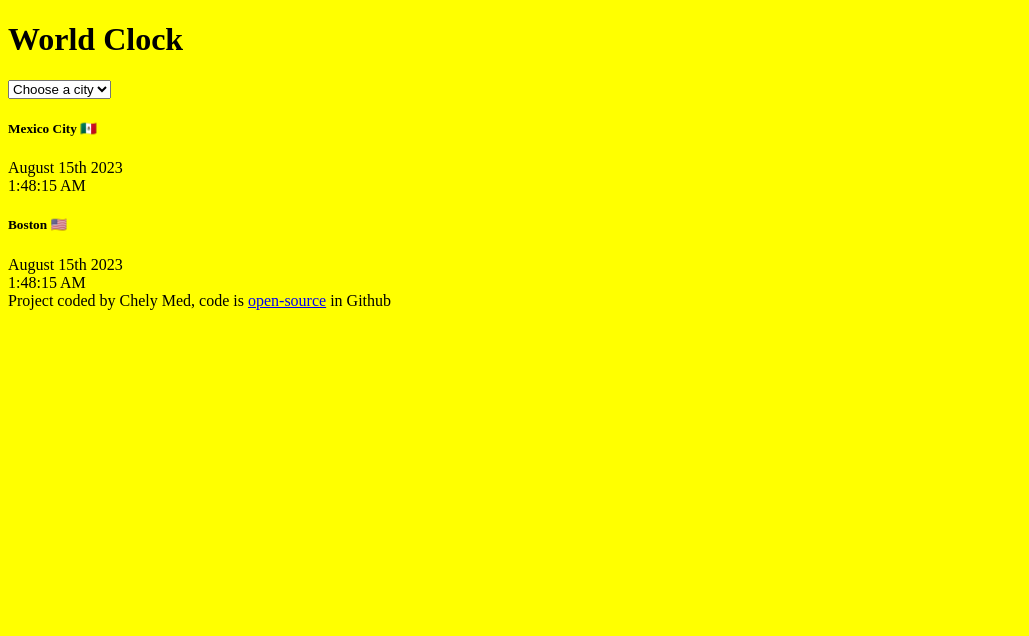
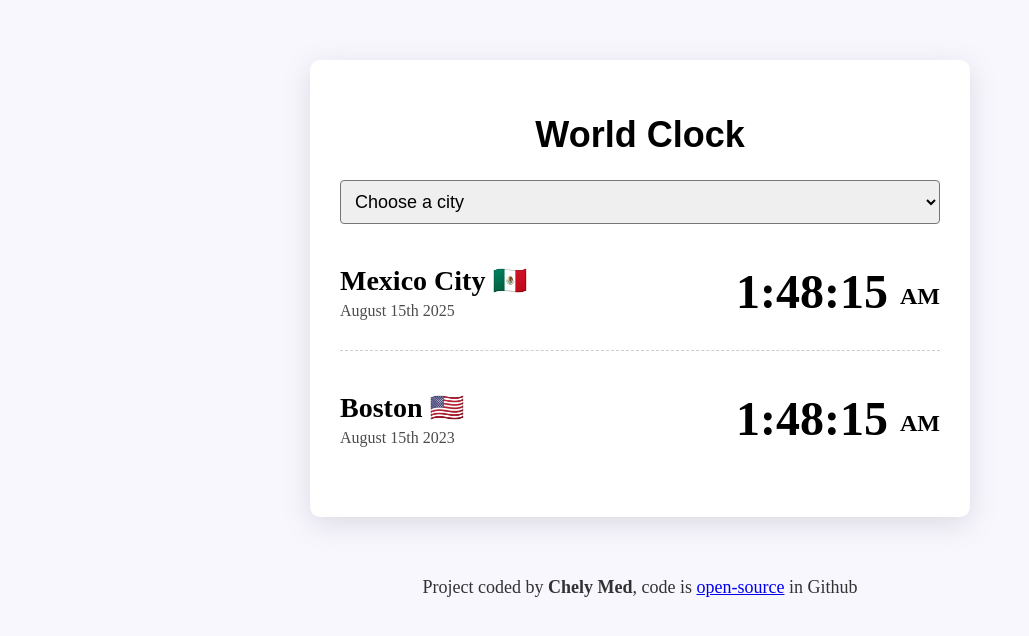
Before and after one commit to Chelysita/worldclock, a plain HTML site: page index.html in a window 1280 px wide. Shown: the whole page, without its empty margins (0-1029 px from the left). Drawn offline with Linux system fonts and the light colour scheme.

Commit message:
Style the project with CSS

```diff
--- a/CSS/style.css
+++ b/CSS/style.css
@@ -1,3 +1,60 @@
 body {
-  background-color: yellow;
+  background-color: #f9f7fe;
 }
+
+h1 {
+  text-align: center;
+  font-family: sans-serif;
+  font-size: 36px;
+}
+
+h2 {
+  margin: 0 0 5px;
+  font-size: 28px;
+}
+
+select {
+  display: block;
+  width: 100%;
+  font-size: 18px;
+  border-radius: 4px;
+  padding: 10px;
+}
+
+.container {
+  max-width: 600px;
+  margin: 60px auto;
+  background: white;
+  padding: 30px;
+  box-shadow: rgba(100, 100, 111, 0.2) 0px 7px 29px 0px;
+  border-radius: 10px;
+}
+
+.city {
+  display: flex;
+  margin: 10px 0;
+  justify-content: space-between;
+  padding: 30px 0;
+  border-bottom: 1px dashed rgba(0, 0, 0, 0.2);
+}
+.city:last-child {
+  border: none;
+}
+
+.date {
+  opacity: 0.7;
+}
+.time {
+  font-size: 48px;
+  font-weight: bold;
+}
+.time small {
+  font-size: 24px;
+  vertical-align: middle;
+  line-height: bold;
+}
+footer {
+  text-align: center;
+  font-size: 18px;
+  color: rgba(0, 0, 0, 0.8);
+}
--- a/index.html
+++ b/index.html
@@ -8,7 +8,7 @@
     <title>World Clock</title>
   </head>
   <body>
-    <div id="container">
+    <div class="container">
       <h1>World Clock</h1>
       <select>
         <option value="">Choose a city</option>
@@ -18,23 +18,27 @@
         <option value="dublin">Dublin</option>
       </select>
       <div class="city">
-        <h5>Mexico City 🇲🇽</h5>
-        <div class="date">August 15th 2023</div>
-        <div class="time">1:48:15 AM</div>
+        <div>
+          <h2>Mexico City 🇲🇽</h2>
+          <div class="date">August 15th 2025</div>
+        </div>
+        <div class="time">1:48:15 <small>AM</small></div>
       </div>
       <div class="city">
-        <h5>Boston 🇺🇸</h5>
+        <div>
+          <h2>Boston 🇺🇸</h2>
           <div class="date">August 15th 2023</div>
-        <div class="time">1:48:15 AM</div>
+        </div>
+        <div class="time">1:48:15 <small>AM</small></div>
+      </div>
     </div>
     <footer>
-        Project coded by Chely Med, code is
+      Project coded by <strong>Chely Med</strong>, code is
       <a href="https://github.com/Chelysita/worldclock" target="_blank"
         >open-source</a
       >
       in Github
     </footer>
-    </div>
     <script src="Javascript/index.js"></script>
   </body>
 </html>
```
Also changed, not shown: 1 other file. Lines whose indentation alone changed are shown as unchanged.
